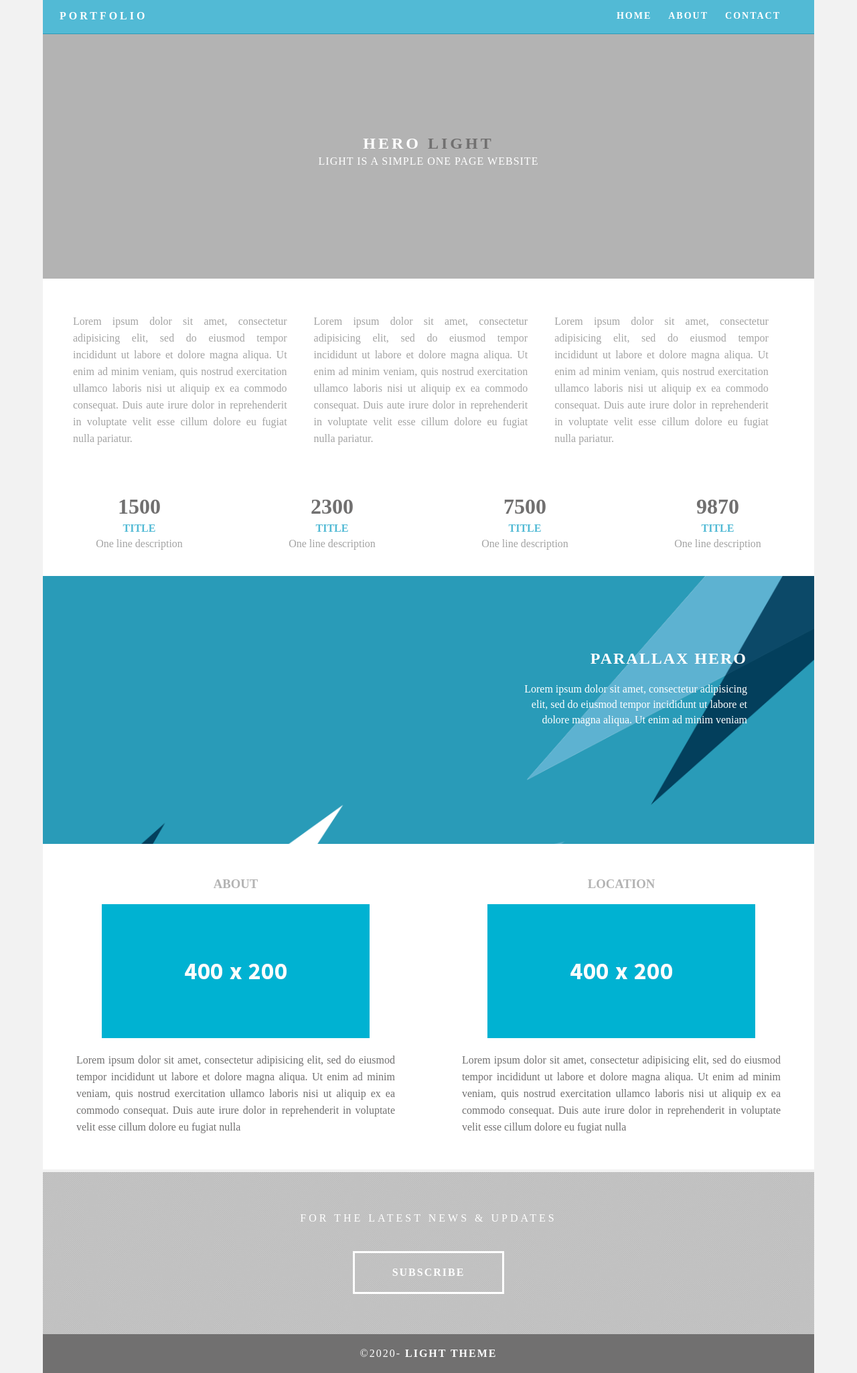
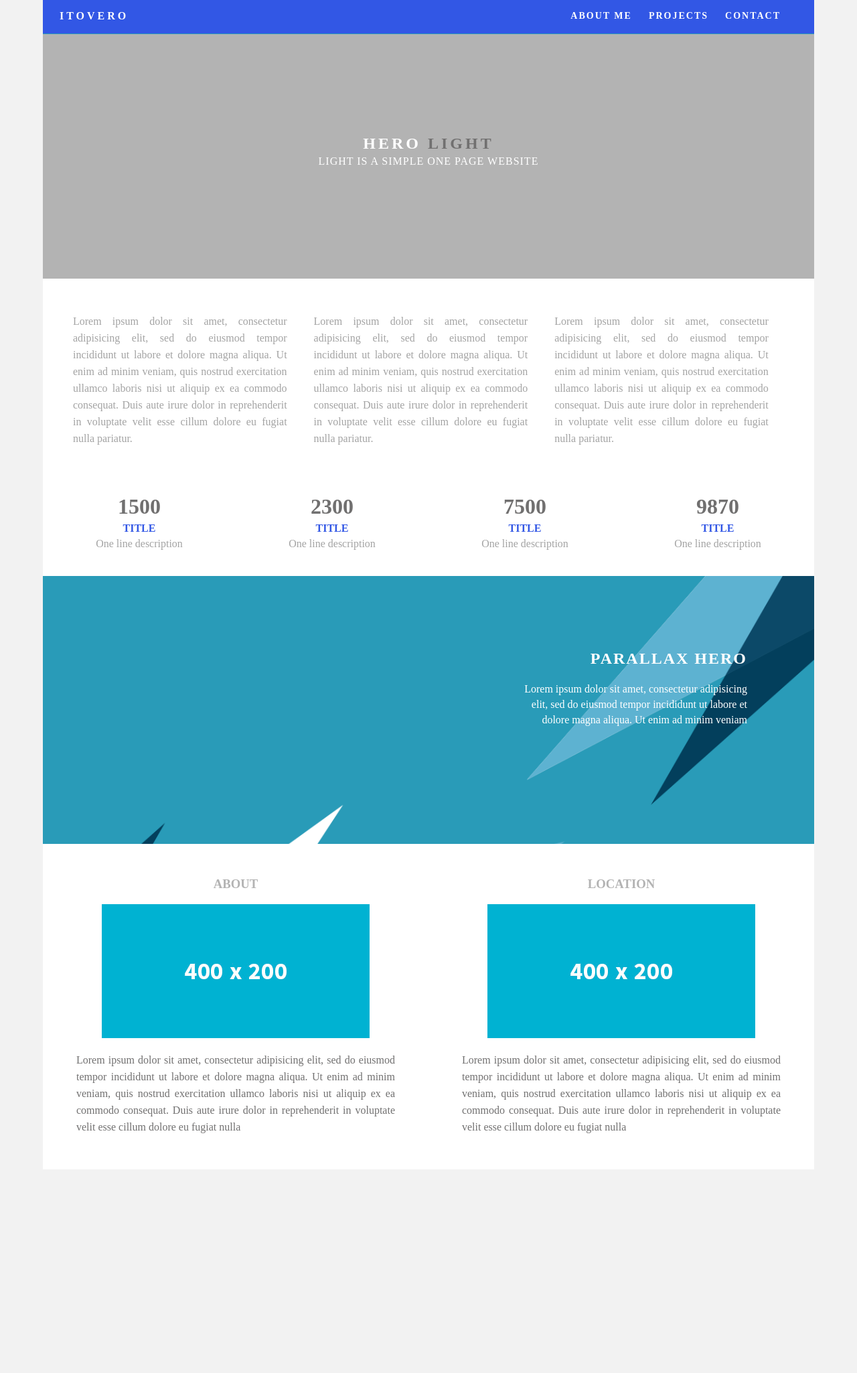
Before and after one commit to itovero/itovero.github.io, a plain HTML site: page index.html in a window 1280 px wide. Shown: the whole page at 67% size. After the commit the page ends 1750 px from the top, so only its background shows below. Drawn offline with Linux system fonts and the light colour scheme.

Commit message:
Day 1 Dreamweaver

```diff
--- a/AboutPageAssets/styles/aboutPageStyle.css
+++ b/AboutPageAssets/styles/aboutPageStyle.css
@@ -15,7 +15,7 @@ header {
 	display: block;
 }
 header .profileLogo .logoPlaceholder {
-	background-color: rgba(208,207,207,1.00);
+	background-color: #3257E5;
 	width: 187px;
 	text-align: center;
 }
--- a/css/singlePageTemplate.css
+++ b/css/singlePageTemplate.css
@@ -22,7 +22,7 @@ body {
 header {
 	width: 100%;
 	height: 5%;
-	background-color: #52bad5;
+	background-color: #3257E5;
 	border-bottom: 1px solid #2C9AB7;
 }
 .logo {
@@ -60,7 +60,7 @@ ul li a {
 	text-decoration: none;
 }
 ul li:hover a {
-	color: #2C9AB7;
+	color: #000000;
 }
 .hero_header {
 	color: #FFFFFF;
@@ -136,7 +136,7 @@ ul li:hover a {
 	margin-right: 5px;
 	margin-bottom: 5px;
 	margin-left: 5px;
-	color: #52BAD5;
+	color: #3257E5;
 }
 .gallery .thumbnail p {
 	margin-top: 0px;
@@ -147,7 +147,7 @@ ul li:hover a {
 }
 /* Parallax Section */
 .banner {
-	background-color: #2D9AB7;
+	background-color: #3257E5;
 	background-image: url(../images/parallax.png);
 	height: 400px;
 	background-attachment: fixed;
--- a/index.html
+++ b/index.html
@@ -21,12 +21,12 @@
 <div class="container">
   <!-- Navigation -->
   <header> <a href="">
-    <h4 class="logo">PORTFOLIO&nbsp;</h4>
+    <h4 class="logo">ITOVERO&nbsp;</h4>
     </a>
     <nav>
       <ul>
-        <li><a href="#hero">HOME</a></li>
-        <li><a href="#about">ABOUT</a></li>
+        <li><a href="#about">ABOUT ME</a></li>
+        <li><a href="#projects">PROJECTS</a></li>
         <li> <a href="#contact">CONTACT</a></li>
       </ul>
     </nav>
@@ -84,14 +84,6 @@
       <p>Lorem ipsum dolor sit amet, consectetur adipisicing elit, sed do eiusmod tempor incididunt ut labore et dolore magna aliqua. Ut enim ad minim veniam, quis nostrud exercitation ullamco laboris nisi ut aliquip ex ea commodo consequat. Duis aute irure dolor in reprehenderit in voluptate velit esse cillum dolore eu fugiat nulla </p>
     </article>
   </footer>
-  <!-- Footer Section -->
-  <section class="footer_banner" id="contact">
-    <h2 class="hidden">Footer Banner Section </h2>
-    <p class="hero_header">FOR THE LATEST NEWS &amp; UPDATES</p>
-    <div class="button">subscribe</div>
-  </section>
-  <!-- Copyrights Section -->
-  <div class="copyright">&copy;2020- <strong>Light Theme</strong></div>
 </div>
 <!-- Main Container Ends -->
 </body>
```
Also changed, not shown: resume.html (+3 -3 lines).
